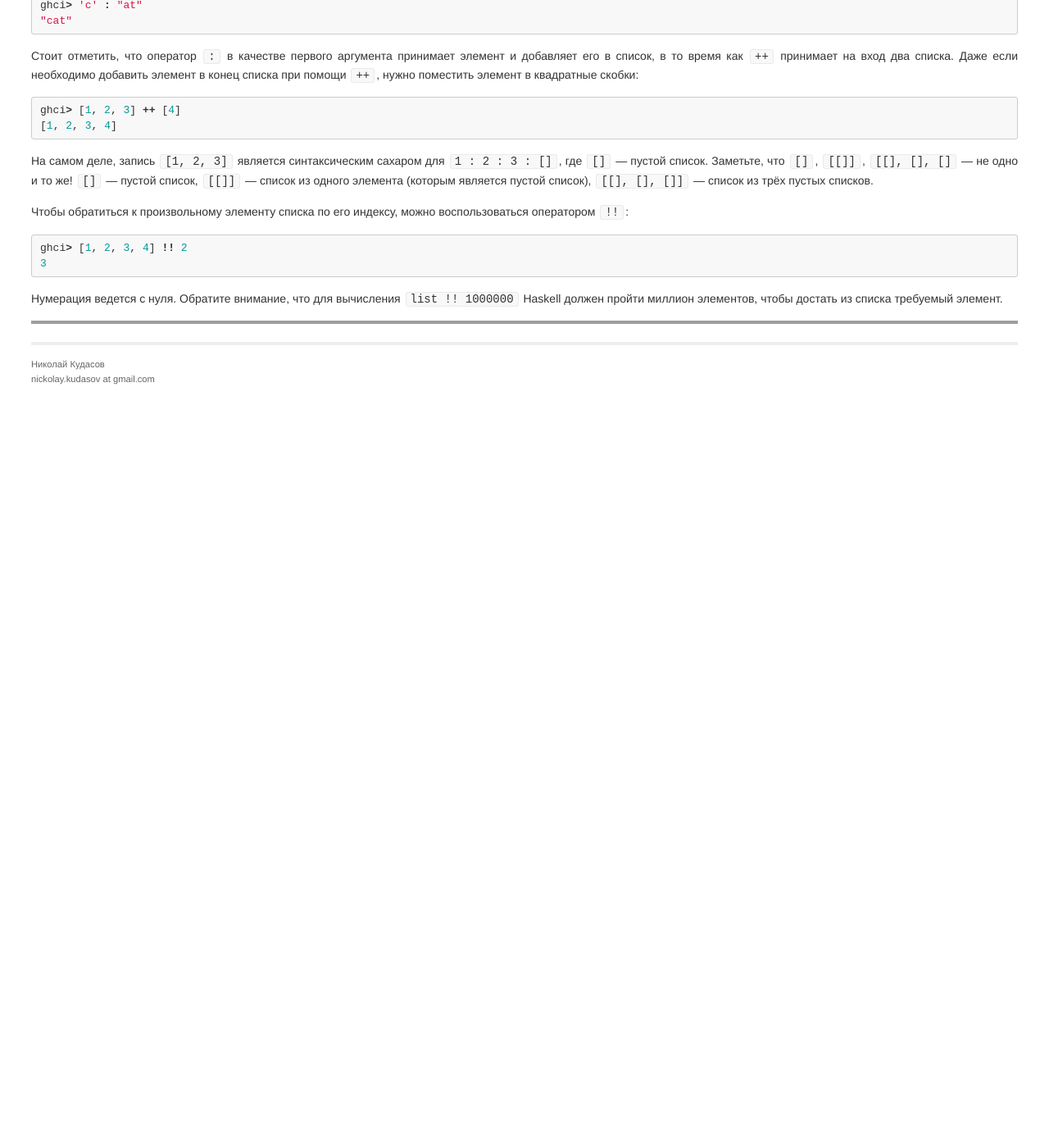
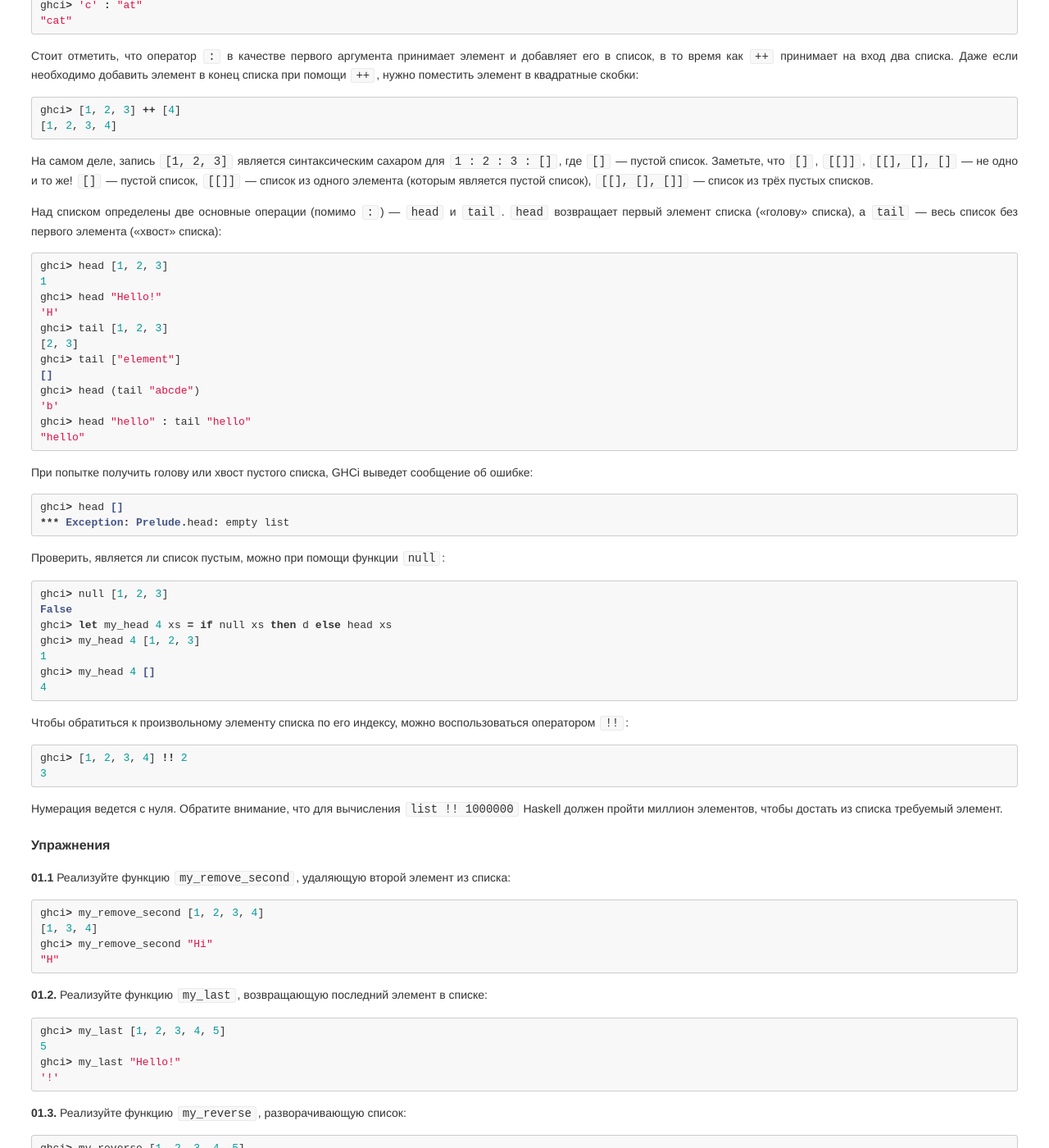
Before and after one commit to cmc-msu-ai/haskell-course, a Jekyll site: the page built from _posts/2013-09-03-quick-start.markdown, in a window 1280 px wide and 1400 px high, scrolled down 5174 px, cut to the strip 0-1400 px from the top of the window. Shown: the whole strip at 82% size. Built offline with Jekyll 4.4.1, drawn with Linux system fonts in a browser that asks for light colours; Markdown is read by kramdown in place of the engine named in the settings; before the commit the page ends 5699 px from its top, so only the background shows below that; some of the changed text lies outside the part shown; grey boxes are pictures that could not be loaded.

Commit message:
head/tail/null + exercises + tuples

````diff
--- a/_posts/2013-09-03-quick-start.markdown
+++ b/_posts/2013-09-03-quick-start.markdown
@@ -338,6 +338,43 @@ ghci> [1, 2, 3] ++ [4]
 Заметьте, что `[]`, `[[]]`, `[[], [], []` — не одно и то же! `[]` — пустой список, `[[]]` — список из одного элемента (которым является
 пустой список), `[[], [], []]` — список из трёх пустых списков.
 
+Над списком определены две основные операции (помимо `:`) — `head` и `tail`.
+`head` возвращает первый элемент списка («голову» списка), а `tail` — весь список без первого элемента («хвост» списка):
+
+```haskell
+ghci> head [1, 2, 3]
+1
+ghci> head "Hello!"
+'H'
+ghci> tail [1, 2, 3]
+[2, 3]
+ghci> tail ["element"]
+[]
+ghci> head (tail "abcde")
+'b'
+ghci> head "hello" : tail "hello"
+"hello"
+```
+
+При попытке получить голову или хвост пустого списка, GHCi выведет сообщение об ошибке:
+
+```haskell
+ghci> head []
+*** Exception: Prelude.head: empty list
+```
+
+Проверить, является ли список пустым, можно при помощи функции `null`:
+
+```haskell
+ghci> null [1, 2, 3]
+False
+ghci> let my_head 4 xs = if null xs then d else head xs
+ghci> my_head 4 [1, 2, 3]
+1
+ghci> my_head 4 []
+4
+```
+
 Чтобы обратиться к произвольному элементу списка по его индексу, можно воспользоваться оператором `!!`:
 
 ```haskell
@@ -347,3 +384,52 @@ ghci> [1, 2, 3, 4] !! 2
 
 Нумерация ведется с нуля. Обратите внимание, что для вычисления `list !! 1000000` Haskell должен пройти миллион элементов, чтобы достать
 из списка требуемый элемент.
+
+
+#### Упражнения
+**01.1** Реализуйте функцию `my_remove_second`, удаляющую второй элемент из списка:
+
+```haskell
+ghci> my_remove_second [1, 2, 3, 4]
+[1, 3, 4]
+ghci> my_remove_second "Hi"
+"H"
+```
+
+**01.2.** Реализуйте функцию `my_last`, возвращающую последний элемент в списке:
+
+```haskell
+ghci> my_last [1, 2, 3, 4, 5]
+5
+ghci> my_last "Hello!"
+'!'
+```
+
+**01.3.** Реализуйте функцию `my_reverse`, разворачивающую список:
+
+```haskell
+ghci> my_reverse [1, 2, 3, 4, 5]
+[5, 4, 3, 2, 1]
+```
+
+### Кортежи
+
+В отличие от списков, кортежи могут содержать элементы различных типов, но имеют фиксированное количество и порядок элементов.
+Кортежи записываются в круглых скобках:
+
+```haskell
+ghci> let x = (1, 2)
+ghci> ('a', 1, "Hello, world!")
+('a', 1, "Hello, world!")
+```
+
+Чаще всего используются двухместные кортежи. Для них определены операции `fst` и `snd`, возвращающие первый и второй элемент соответственно:
+
+```haskell
+ghci> fst ('a', 20)
+'a'
+ghci> snd (23, "hello")
+"hello"
+ghci> fst (snd (1, (2, 3)))
+2
+```
--- a/_posts/2013-09-04-types-and-classes.markdown
+++ b/_posts/2013-09-04-types-and-classes.markdown
@@ -92,6 +92,7 @@ fst :: (a, b) -> a
 к классам в объектно-ориентированном программировании. Будьте внимательны и не путайте эти понятия!
 
 Проверим тип операции сравнения:
+
 ```haskell
 ghci> :t (==)
 (==) :: Eq a => a -> a -> Bool
````
